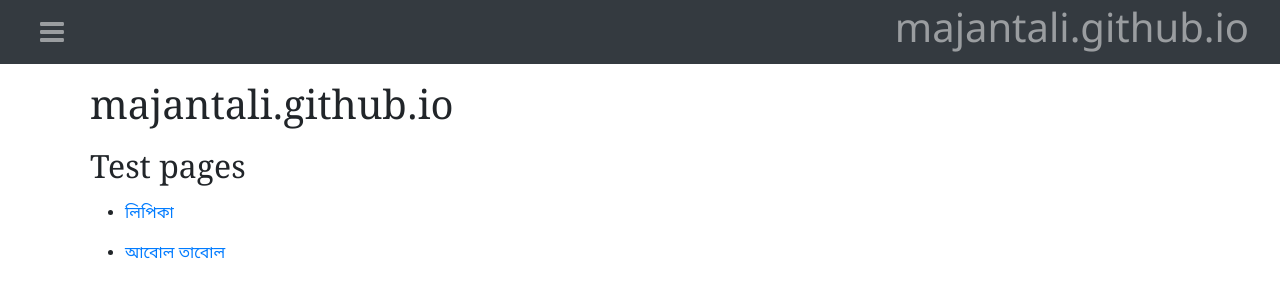
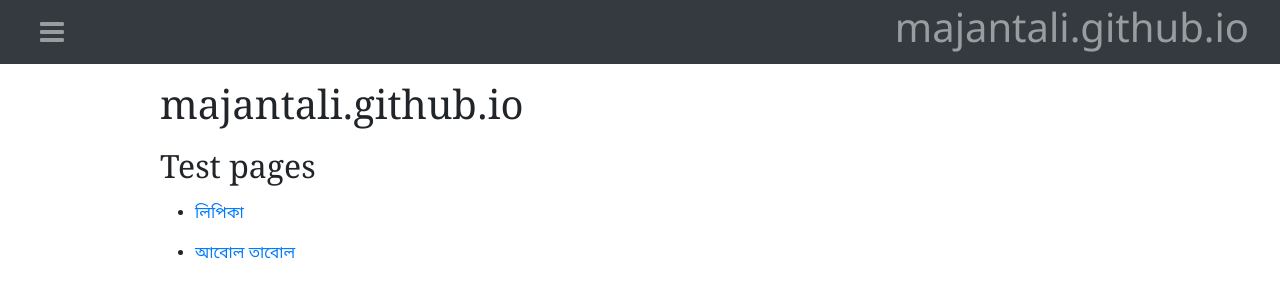
Before and after one commit to majantali/majantali.github.io, a Jekyll site: the page built from README.md, in a window 1280 px wide. Shown: the top 300 px of the page. Built offline with Jekyll 4.4.1, drawn with Linux system fonts in a browser that asks for light colours; some web fonts are replaced; our own code applies the rules of GitHub Pages for plain Markdown files.

Commit message:
fluid layout with max-width 1000

```diff
--- a/_layouts/default.html
+++ b/_layouts/default.html
@@ -26,7 +26,7 @@
 	<div class="container-fluid">
 
 	  <div class="navbar-header">
-	    <div class="btn-group navbar-nav mr-auto nav-item dropdown">
+	    <div class="btn-group navbar-nav nav-item dropdown">
 	      <button type="button" class="btn nav-link"
 		      data-toggle="dropdown" aria-haspopup="true"
 		      aria-expanded="false">
@@ -57,7 +57,7 @@
 	</div>
       </nav>
 
-      <div class="container-sm">
+      <div class="container-fluid main-content">
 
 	<div class="d-none d-print-block">
 	  <p class="h1 title">{{ page.title }}</p>
@@ -78,7 +78,7 @@
 	crossorigin="anonymous">
 </script>
 
-<script src="../assets/scripts/jquery.bootstrap-autohidingnavbar.js"</script>
+<script src="/assets/scripts/jquery.bootstrap-autohidingnavbar.js"</script>
 
 <script src="https://cdn.jsdelivr.net/npm/popper.js@1.16.0/dist/umd/popper.min.js"
 	integrity="sha384-Q6E9RHvbIyZFJoft+2mJbHaEWldlvI9IOYy5n3zV9zzTtmI3UksdQRVvoxMfooAo"
--- a/assets/styles/custom.css
+++ b/assets/styles/custom.css
@@ -99,3 +99,9 @@ h1.title
 {
     background-color: #efefef;
 }
+
+div.main-content
+{
+    max-width: 1000px;
+    margin: auto;
+}
```
